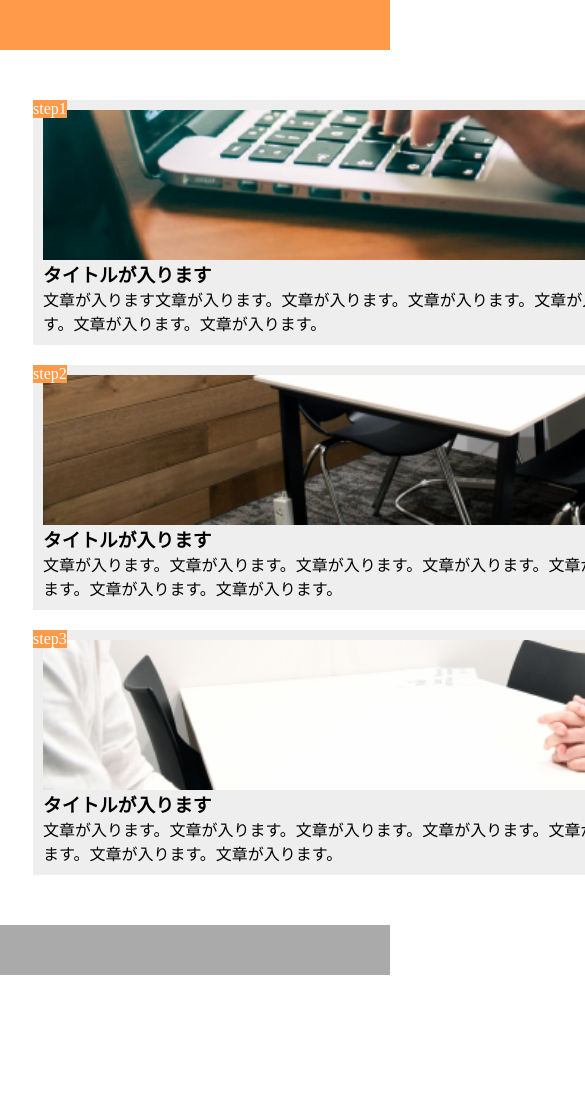
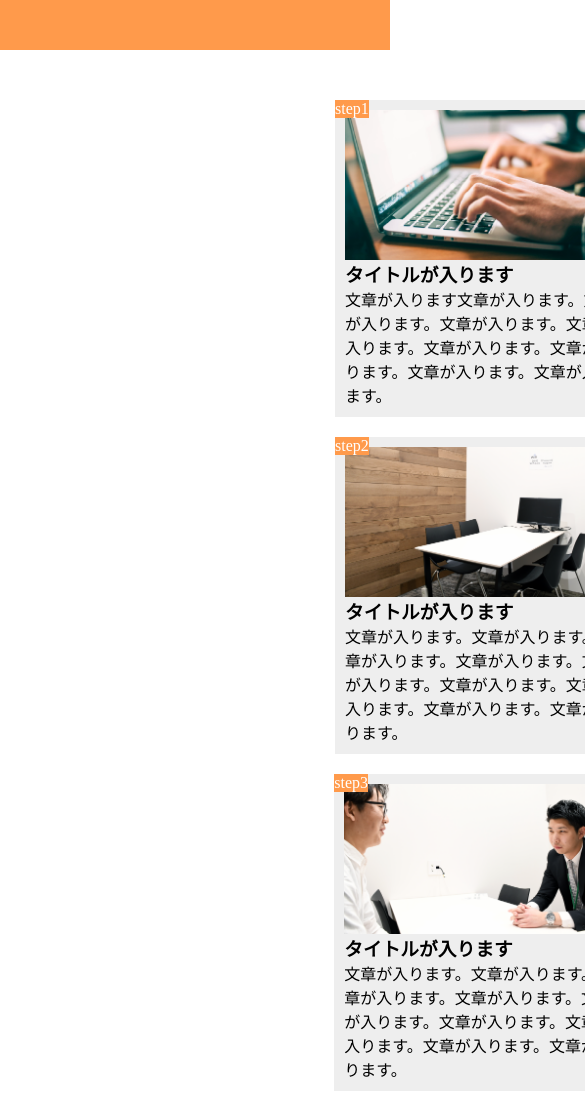
Before and after one commit to zunovia/kadai-1, a plain HTML site: page index.html in a window 390 px wide. Shown: the top 1100 px of the page, 585 px wide, since content can reach past the window. Before the commit the page ends 975 px from the top, so only its background shows below. Drawn offline with Linux system fonts and the light colour scheme.

Commit message:
[submit]3rd try01

```diff
--- a/style.css
+++ b/style.css
@@ -13,14 +13,17 @@ header {
 }
 
 main {
-  width: 960px;
+  width: 1000px;
   margin: 50px auto;
   display: flex;
+  /*align-items: center;*/
+
 }
 
 .flex {
 display: flex;
-justify-content: center;
+margin: 0 auto;
+align-items: center;
 }
 
 .step-box {
@@ -31,9 +34,9 @@ justify-content: center;
   background-color: #eee;
 }
 
-/*.step-box:last-child {*/
-/*  margin-right: 0;*/
-/*}*/
+.step-box:last-child {
+  margin-right: 0;
+}
 
 .step-img1 {
   height: 150px;
@@ -75,33 +78,33 @@ footer {
 
 header {
   width: 100%;
-  margin:0 auto;
 
 }
 
 main {
   display: block;
+
   }
 
 .flex {
-display: flex;
-gap: 20px;
-flex-direction:column;
-/*justify-content: center;*/
-align-items: center;
+  display: flex;
+  width: 90%;
+  gap: 20px;
+  flex-direction:column;
+　/*align-items: center;*/
 }
 
 .step-box {
-  width: 90%;
-  position: relative;
   background-color: #eee;
 }
 
-
+.step-box:last-child {
+  margin-right: 3.5%;
 
 
 .footer {
   width: 100%;
+
 }
 
 }
```
